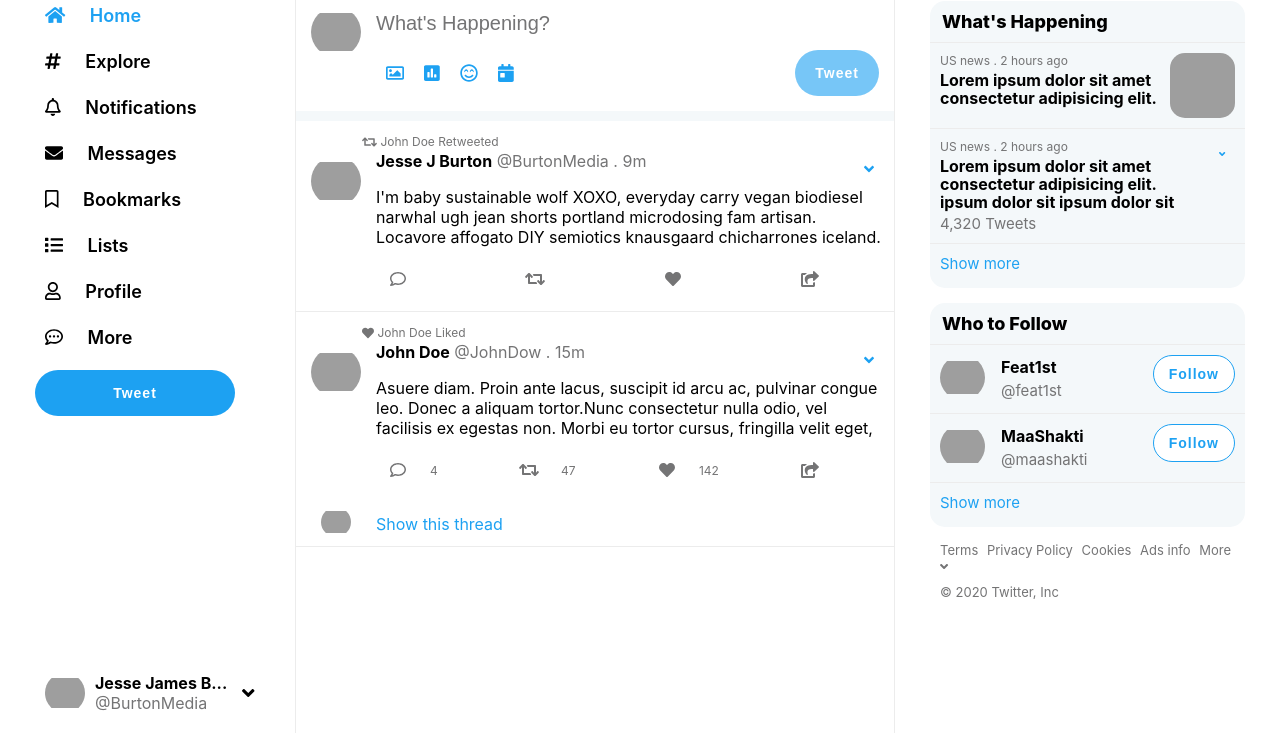
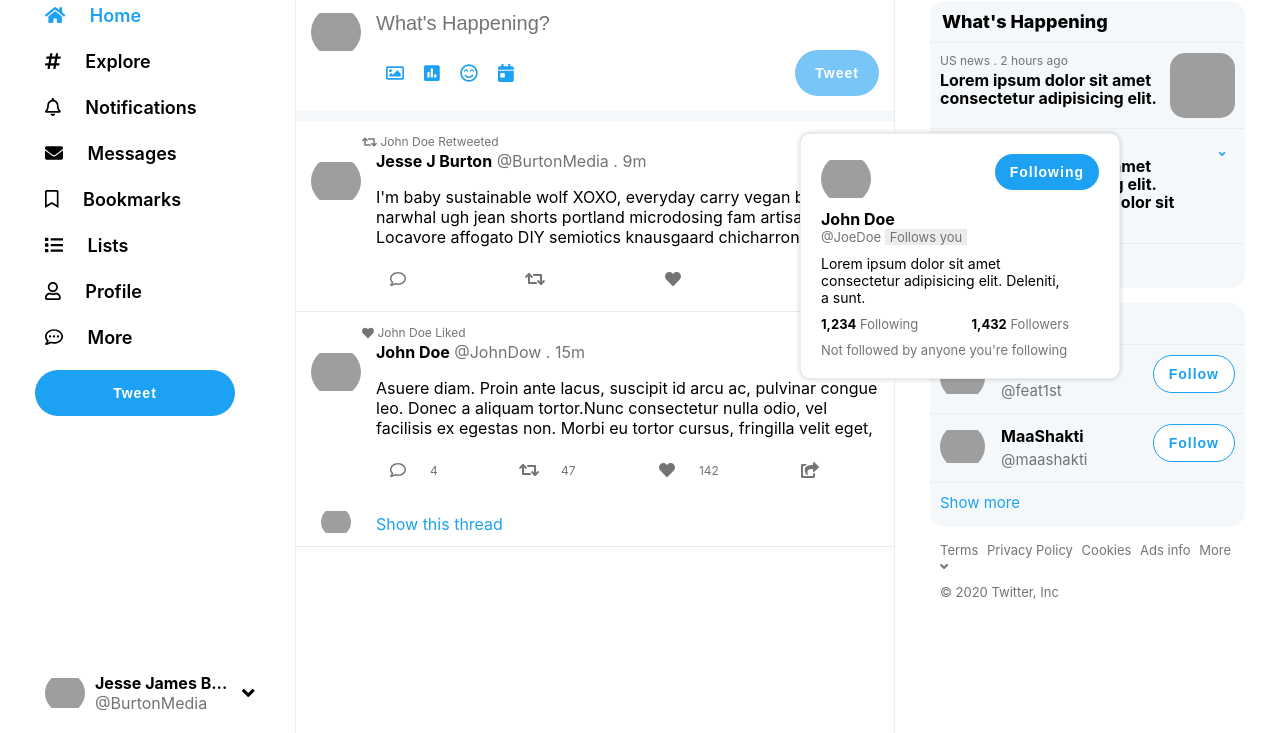
Before and after one commit to jessejburton/ui-adventures-twitter, a plain HTML site: page index.html in a window 1280 px wide. Shown: the part 67-800 px from the top of the page. Drawn offline with Linux system fonts and the light colour scheme; grey boxes are pictures that could not be loaded.

Commit message:
Day 6 - Getting started with JavaScript

```diff
--- a/index.html
+++ b/index.html
@@ -283,7 +283,7 @@
             </div>
           </div>
           <div class="happening-right">
-            <button class="btn btn--inverted">Follow</button>
+            <button class="btn btn--follow">Follow</button>
           </div>
         </div>
 
@@ -298,7 +298,7 @@
             </div>
           </div>
           <div class="happening-right">
-            <button class="btn btn--inverted">Follow</button>
+            <button class="btn btn--follow">Follow</button>
           </div>
         </div>
 
@@ -325,6 +325,36 @@
     </aside>
     </main>
 
+    <div class="popup">
+      <header>
+        <img class="profile-image" src="https://placebeard.it/320x320?tweet2dsfas" alt="Jesse James Burton" />
+        <div>
+          <button class="btn btn--follow following">Following</button>
+        </div>
+      </header>
+      <div class="popup__text">
+        <div class="popup__name"><a href="#">John Doe</a></div>
+        <div class="popup__meta">
+          <a href="#">@JoeDoe</a>
+          <span class="follows">Follows you</span>
+        </div>
+        <p>Lorem ipsum dolor sit amet consectetur adipisicing elit. Deleniti, a sunt.</p>
+        <div class="popup__following">
+          <div>
+            <strong>1,234</strong>
+            Following
+          </div>
+          <div>
+            <strong>1,432</strong>
+            Followers
+          </div>
+        </div>
+      </div>
+      <footer>
+        <p>Not followed by anyone you're following</p>
+      </footer>
+    </div>
+
     <script src="https://cdnjs.cloudflare.com/ajax/libs/font-awesome/5.13.0/js/all.min.js"></script>
     <script src="main.js"></script>
 </body>
--- a/main.js
+++ b/main.js
@@ -1 +1,39 @@
-console.log("Javascript Loaded!")
+const follow_buttons = document.querySelectorAll(".btn--follow")
+
+follow_buttons.forEach((btn) => {
+  btn.addEventListener("click", (e) => {
+    toggleFollow(btn);
+  })
+  if (btn.classList.contains("following")) {
+    follow(btn)
+  }
+})
+
+function toggleFollow(btn) {
+  let is_following = btn.classList.contains("following");
+  is_following ? unfollow(btn) : follow(btn)
+}
+
+function unfollow(btn) {
+  btn.innerHTML = "Follow";
+  btn.removeEventListener("mouseover", followMouseOver);
+  btn.removeEventListener("mouseout", followMouseOut);
+  btn.classList.remove("following");
+}
+
+function follow(btn) {
+  btn.innerHTML = "Following";
+  btn.addEventListener("mouseover", followMouseOver)
+  btn.addEventListener("mouseout", followMouseOut)
+  btn.classList.add("following");
+  btn.classList.add("first");
+}
+
+function followMouseOver(e) {
+  e.target.classList.remove("first");
+  e.target.innerHTML = "Unfollow";
+}
+
+function followMouseOut(e) {
+  e.target.innerHTML = "Following";
+}
--- a/style.css
+++ b/style.css
@@ -21,7 +21,7 @@
 }
 
 html {
-  font-size: 62.5%;
+  font-size: 62.5%; /* 10px */
 }
 
 body {
@@ -514,12 +514,14 @@ main a {
   font-weight: 600;
   font-size: 1.4rem;
   letter-spacing: 1px;
+  outline: none;
 
   cursor: pointer;
   transition: background-color .3s ease;
 }
 
-.btn--inverted {
+.btn--inverted,
+.btn--follow:not(.following) {
   padding: 1rem 1.5rem;
   color: var(--blue);
   background-color: white;
@@ -534,7 +536,6 @@ main a {
   display: none;
 }
 
-
 .btn:disabled {
   opacity: .6;
 }
@@ -543,8 +544,18 @@ main a {
   background-color: var(--blued);
 }
 
-.btn.btn--inverted:hover {
+.btn.btn--inverted:hover,
+.btn--follow:not(.following):hover {
   background-color: var(--blues);
+}
+
+.btn--follow {
+  padding: 1rem 1.5rem;
+  transition: background-color .2s linear;
+}
+
+.btn--follow.following:not(.first):hover {
+  background-color: #CA2055;
 }
 
 a.hover-link {
@@ -618,8 +629,88 @@ img.profile-image:hover {
   }
 }
 
+/* POPUP */
+.popup {
+  position: absolute;
+  top: 200px;
+  left: 800px;
+  width: 320px;
+  padding: 2rem;
+  background-color: var(--white);
+  border-radius: 1rem;
+  border: 1px solid var(--greys);
+  box-shadow: 0 0 5px 0 rgba(0,0,0,0.2);
+  font-size: 1.4rem;
+}
+
+.popup .popup__text p {
+  margin: 1rem 0;
+}
+
+.popup a {
+  color: inherit;
+  text-decoration: none;
+}
+
+.popup header {
+  width: 100%;
+  display: flex;
+  justify-content: space-between;
+}
+
+.popup .popup__text {
+  padding: 0.5rem 3rem 1rem 0;
+}
+
+.popup .popup__name {
+  font-size: 1.6rem;
+  font-weight: 700;
+}
+
+.popup .popup__name a:hover {
+  text-decoration: underline;
+}
+
+.popup .popup__meta {
+  font-size: 1.3rem;
+  color: var(--greytext);
+}
+
+.popup .follows {
+  background-color: var(--greys);
+  padding: 0 .5rem;
+}
+
+.popup .popup__following {
+  display: flex;
+  align-items: center;
+  justify-content: space-between;
+}
+
+.popup .popup__following {
+  font-size: 1.3rem;
+  color: var(--greytext);
+}
+
+.popup .popup__following strong {
+  color: var(--black);
+}
+
+.popup footer {
+  padding-right: 3rem;
+  font-size: 1.3rem;
+  color: var(--greytext);
+}
+
+
 @media screen and (max-width: 1170px){
   .sidebar {
     display: none;
   }
 }
+
+@media screen and (max-width: 800px){
+  html {
+    font-size: 50%;
+  }
+}
```
